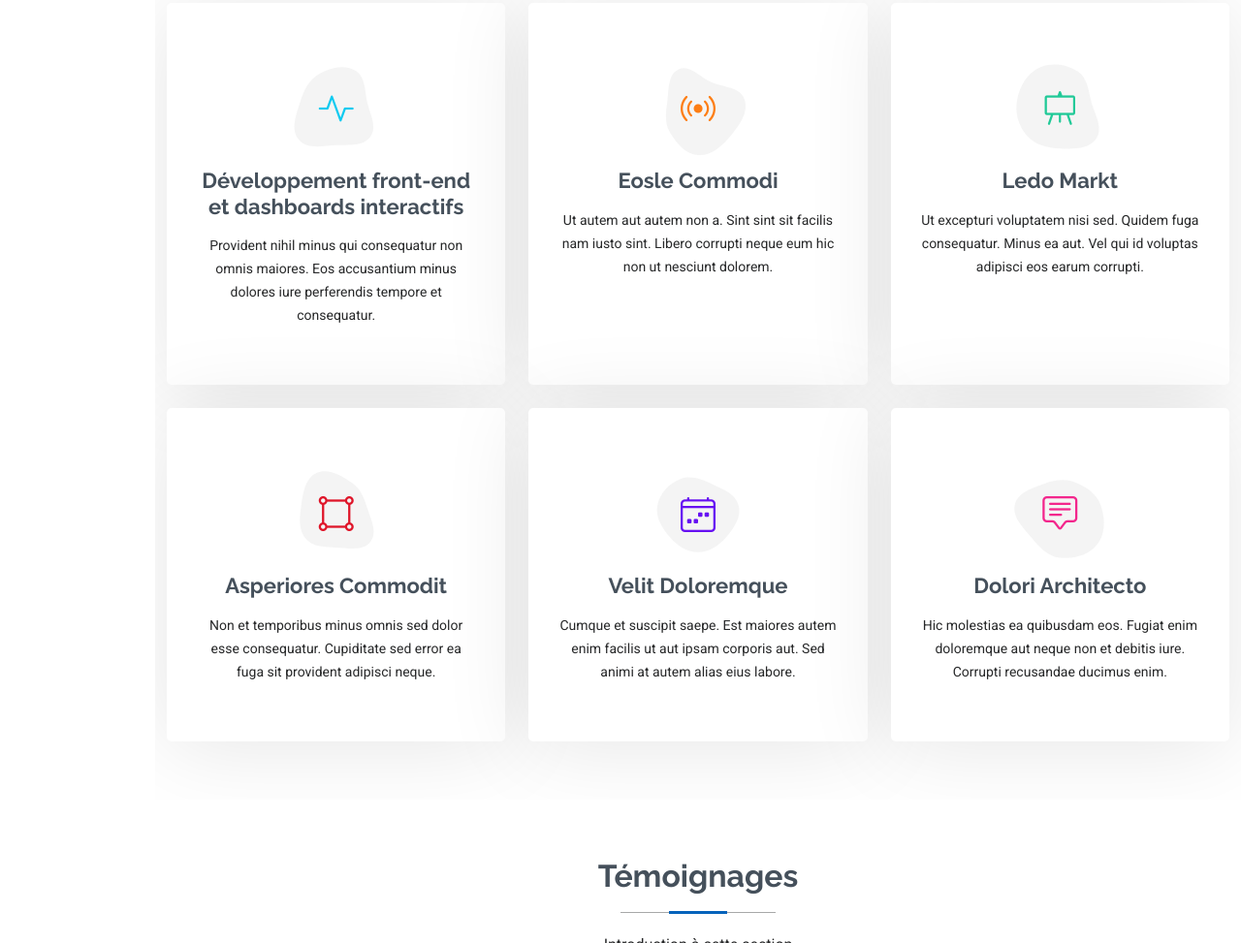
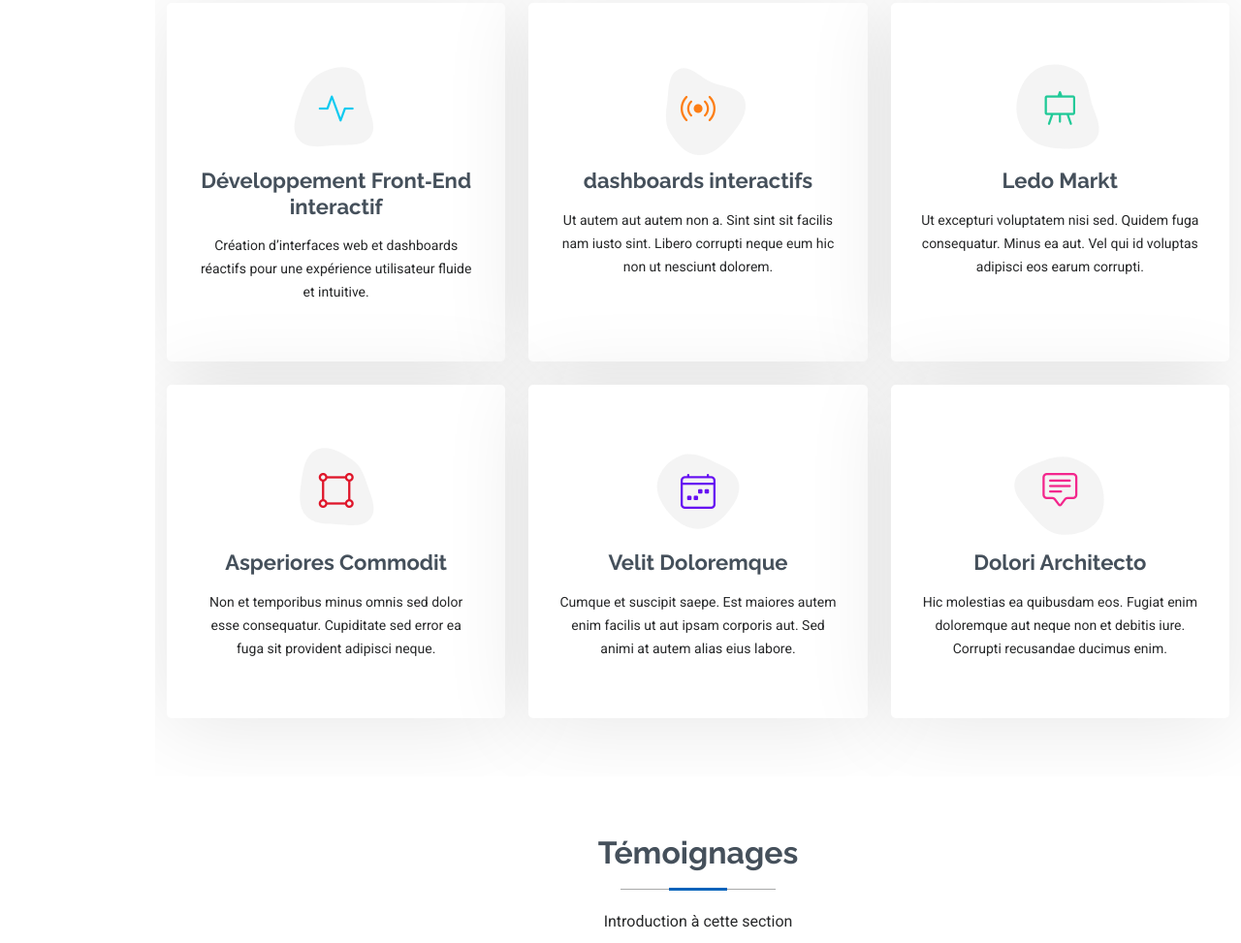
Before and after one commit to kolonel-landers/mon-portfolio, a plain HTML site: page index.html in a window 1280 px wide. Shown: the part 4797-5770 px from the top of the page at 97% size. Drawn offline with Linux system fonts and the light colour scheme.

Commit message:
up to date

```diff
--- a/index.html
+++ b/index.html
@@ -568,9 +568,9 @@
                 <i class="bi bi-activity"></i>
               </div>
               <a href="#" class="stretched-link">
-                <h3>Développement front-end et dashboards interactifs</h3>
+                <h3>Développement Front‑End interactif</h3>
               </a>
-              <p>Provident nihil minus qui consequatur non omnis maiores. Eos accusantium minus dolores iure perferendis tempore et consequatur.</p>
+              <p>Création d’interfaces web et dashboards réactifs pour une expérience utilisateur fluide et intuitive.</p>
             </div>
           </div><!-- End Service Item -->
 
@@ -583,7 +583,7 @@
                 <i class="bi bi-broadcast"></i>
               </div>
               <a href="#" class="stretched-link">
-                <h3>Eosle Commodi</h3>
+                <h3>dashboards interactifs</h3>
               </a>
               <p>Ut autem aut autem non a. Sint sint sit facilis nam iusto sint. Libero corrupti neque eum hic non ut nesciunt dolorem.</p>
             </div>
```
